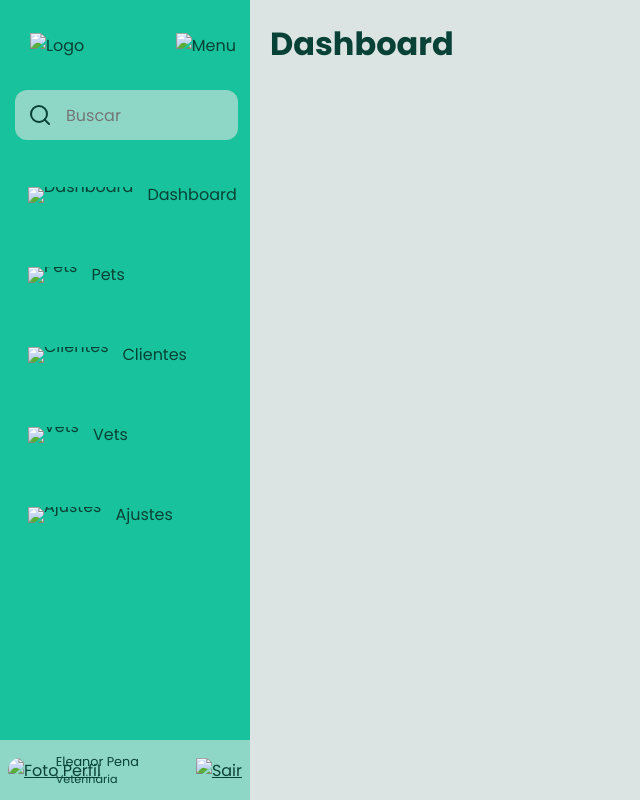
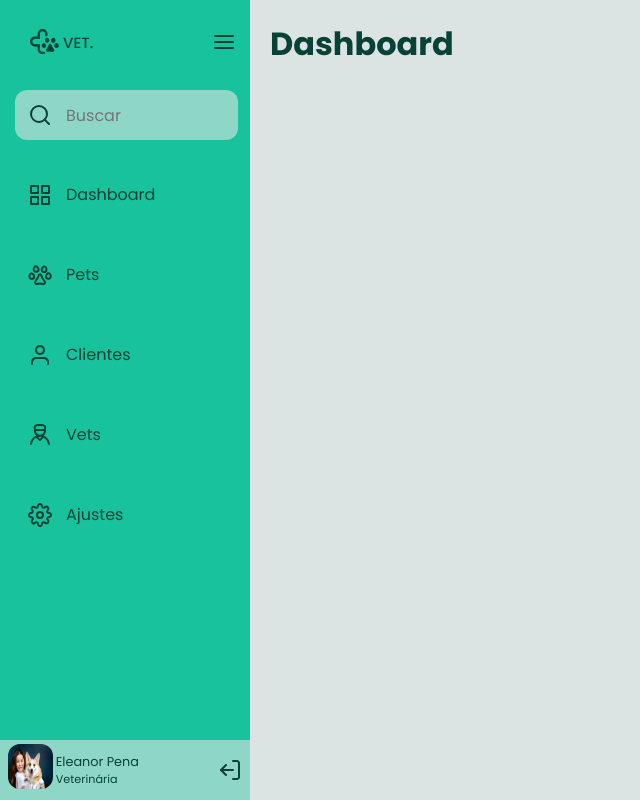
Before and after one commit to JuniorCundari/sidebar-rocketseat-discover, a plain HTML site: page index.html in a window 1280 px wide. Shown: the whole page, without its empty margins (0-640 px from the left). Drawn offline with Linux system fonts and the light colour scheme; the site is published under a folder, as on GitHub Pages, so addresses that start at the root find nothing.

Commit message:
Update index.html

```diff
--- a/index.html
+++ b/index.html
@@ -17,10 +17,10 @@
       <div id="header">
         <div>
           <a href="#">
-            <img src="/assets/logo.svg" alt="Logo" />
+            <img src="./assets/logo.svg" alt="Logo" />
           </a>
           <a href="#">
-            <img src="/assets/menu.svg" alt="Menu" />
+            <img src="./assets/menu.svg" alt="Menu" />
           </a>
         </div>
       </div>
@@ -31,31 +31,31 @@
           </li>
           <li>
             <a href="#">
-              <img src="/assets/grid.svg" alt="Dashboard" />
+              <img src="./assets/grid.svg" alt="Dashboard" />
               <span>Dashboard</span>
             </a>
           </li>
           <li>
             <a href="#">
-              <img src="/assets/pet.svg" alt="Pets" />
+              <img src="./assets/pet.svg" alt="Pets" />
               <span>Pets</span>
             </a>
           </li>
           <li>
             <a href="#">
-              <img src="/assets/user.svg" alt="Clientes" />
+              <img src="./assets/user.svg" alt="Clientes" />
               <span>Clientes</span>
             </a>
           </li>
           <li>
             <a href="#">
-              <img src="/assets/vet.svg" alt="Vets" />
+              <img src="./assets/vet.svg" alt="Vets" />
               <span>Vets</span>
             </a>
           </li>
           <li>
             <a href="#">
-              <img src="/assets/settings.svg" alt="Ajustes" />
+              <img src="./assets/settings.svg" alt="Ajustes" />
               <span>Ajustes</span>
             </a>
           </li>
@@ -64,7 +64,7 @@
       <div id="footer">
         <div class="login">
           <a href="#">
-            <img src="/assets/photo.jpg" alt="Foto Perfil" />
+            <img src="./assets/photo.jpg" alt="Foto Perfil" />
           </a>
           <div class="userName">
             <span>Eleanor Pena</span>
@@ -72,7 +72,7 @@
           </div>
         </div>
         <a href="#">
-          <img src="/assets/log-out.svg" alt="Sair" />
+          <img src="./assets/log-out.svg" alt="Sair" />
         </a>
       </div>
     </div>
```
